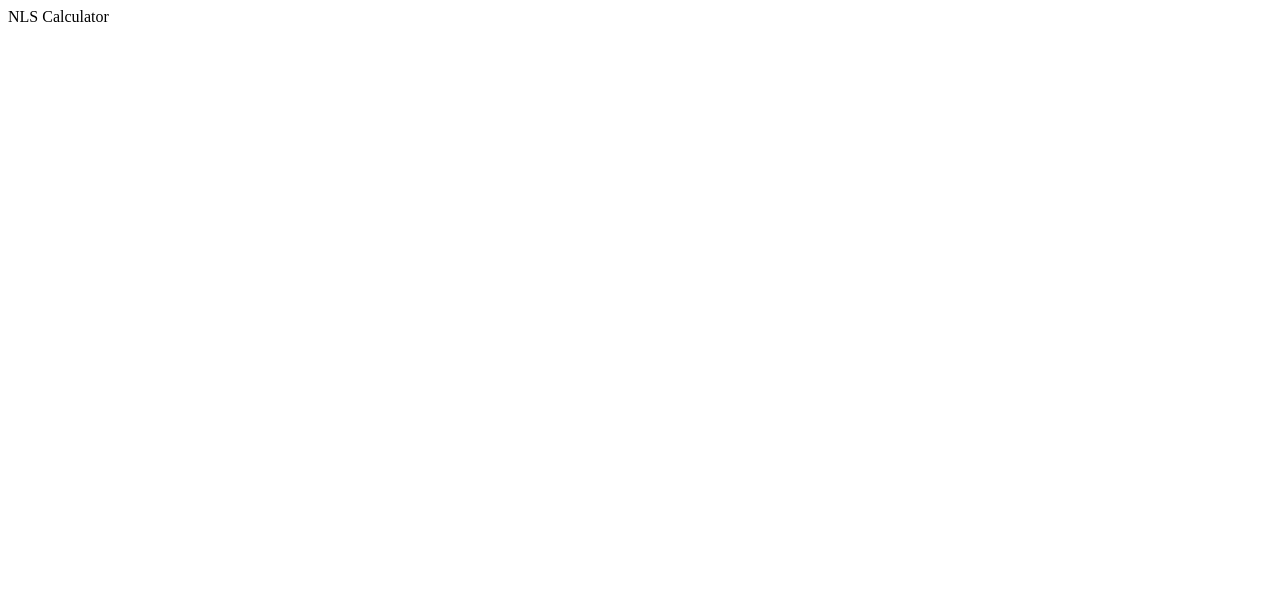
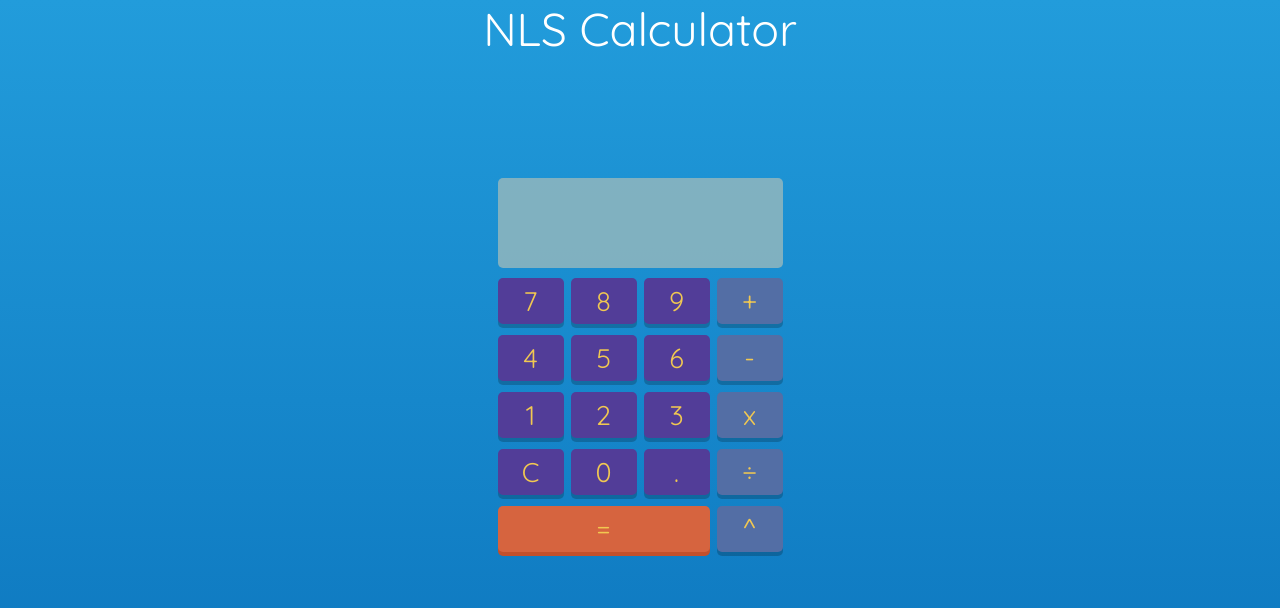
Before and after one commit to minutmorph/nls-calculator, a website: page index.html in a window 1280 px wide. Drawn offline with Linux system fonts and the light colour scheme.

Commit message:
Added basic GUI and added css in the head of the document to keep this a one-file app

```diff
--- a/index.html
+++ b/index.html
@@ -8,10 +8,186 @@
     <title>NLS Calculator</title>
     <meta name="description" content="NLS Calculator Demo">
     <meta name="author" content="Arik Freeman">
+
+    <style>
+        @import url(https://fonts.googleapis.com/css?family=Quicksand:400,700);
+
+        /* Basic reset */
+        * {
+            margin: 0;
+            padding: 0;
+            box-sizing: border-box;
+
+            /* Text styling */
+            font: 400 46px "Quicksand", sans-serif;
+            color: #fff;
+            text-align: center;
+        }
+
+        /* BG gradient */
+        html {
+            background: #229ad7;
+            background-image: linear-gradient(to bottom, rgba(34, 156, 219, 1) 0%, rgba(10, 114, 187, 1) 100%);
+            background-attachment: fixed;
+        }
+
+        /* Calculator */
+        #calculator {
+            width: 325px;
+            height: auto;
+            margin: 100px auto;
+            padding: 20px 20px 9px;
+            /* background: #none; */
+            /* background: linear-gradient(#c9dd84, #9fcb96); */
+            border-radius: 5px;
+        }
+
+        /* Top */
+        .top span.clear {
+            float: left;
+        }
+
+        /* Screen styling */
+
+
+        .top .screen {
+            height: 90px;
+            width: 100%;
+            padding: 0 10px;
+            background: rgba(154, 185, 188, 0.8);
+            border-radius: 5px;
+            margin-bottom: 10px;
+            /* Typography */
+            font-size: 30px;
+            line-height: 90px;
+            color: white;
+            text-align: right;
+            overflow: auto;
+        }
+
+        /* Clear floats */
+        .keys {
+            overflow: hidden;
+        }
+
+        /* Keys */
+        .keys span,
+        .top span.clear {
+            float: left;
+            position: relative;
+            top: 0;
+            background: #523d98;
+            font-size: 27px;
+            cursor: pointer;
+            width: 66px;
+            height: 46px;
+            border-radius: 5px;
+            box-shadow: 0px 4px rgba(0, 0, 0, 0.2);
+            margin: 0 7px 11px 0;
+            color: #f1c851;
+            line-height: 46px;
+            text-align: center;
+            user-select: none;
+            outline: 0 solid;
+            /* hover and active state transitions */
+            transition: all 0.2s ease;
+        }
+
+        /* Unique key styling */
+        .keys span.operator {
+            background: #536ea5;
+            margin-right: 0;
+        }
+
+        .keys span.operator sup {
+            font-size: 50%;
+            vertical-align: top;
+            color: #f1c851;
+        }
+
+        .keys span.eval {
+            background: #d6643f;
+            box-shadow: 0px 4px #c3502b;
+            color: #f1c851;
+            width: 212px;
+        }
+
+        span.clear {
+            background: #523d98;
+            box-shadow: 0px 4px rgba(0, 0, 0, 0.2);
+        }
+
+        /* hover effects */
+        .keys span:hover {
+            background: #795ebd;
+            color: white;
+        }
+
+        .keys span.eval:hover {
+            background: #f37c4c;
+            box-shadow: 0px 4px #d65f3d;
+            color: #ffffff;
+        }
+
+        .keys span.operator:hover {
+            background: #5d7bba;
+            color: #ffffff;
+        }
+
+        .top span.clear:hover {
+            background: #f68991;
+            box-shadow: 0px 4px #d3545d;
+            color: white;
+        }
+
+        /* Simulating "pressed" effect */
+        .keys span:active {
+            box-shadow: 0px 0px #6b54d3;
+            top: 4px;
+        }
+
+        .keys span.eval:active {
+            box-shadow: 0px 0px #717a33;
+            top: 4px;
+        }
+
+        .top span.clear:active {
+            top: 4px;
+            box-shadow: 0px 0px #d3545d;
+        }
+    </style>
 </head>
 
 <body>
     <div class=title>NLS Calculator</div>
+    <div id="calculator" role="application">
+        <!-- Screen -->
+        <div class="top">
+            <div class="screen" aria-labelledby="displayScreen"></div>
+        </div>
+
+        <div class="keys" aria-labelledby="inputKeys">
+            <!-- operators and other keys -->
+            <span tabindex="0">7</span>
+            <span tabindex="0">8</span>
+            <span tabindex="0">9</span>
+            <span tabindex="0" class="operator">+</span>
+            <span tabindex="0">4</span>
+            <span tabindex="0">5</span>
+            <span tabindex="0">6</span>
+            <span tabindex="0" class="operator">-</span>
+            <span tabindex="0">1</span>
+            <span tabindex="0">2</span>
+            <span tabindex="0">3</span>
+            <span tabindex="0" class="operator">x</span>
+            <span tabindex="0" class="clear">C</span>
+            <span tabindex="0">0</span>
+            <span tabindex="0">.</span>
+            <span tabindex="0" class="operator">÷</span>
+            <span tabindex="0" class="eval">=</span>
+            <span tabindex="0" class="operator">^</span>
+        </div>
+    </div>
 </body>
 
 </html>
```
